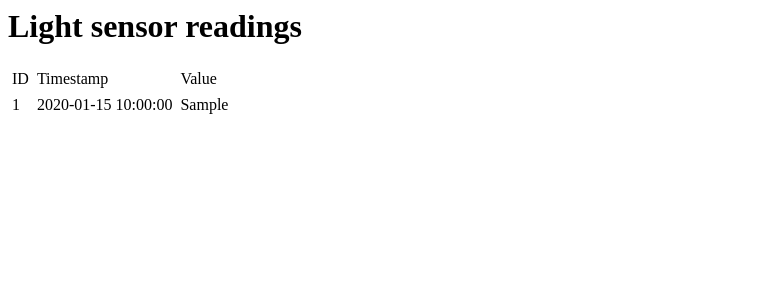
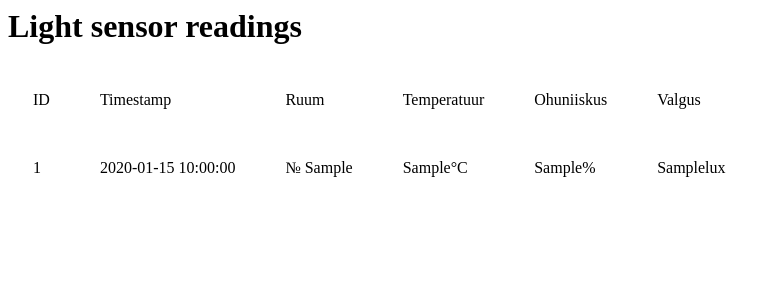
Before and after one commit to DTI-tudengite-tarkvaraprojektid/Suvepraktika13, a PHP site: page /get_data.php in a window 1280 px wide. Shown: the top 300 px of the page, without its empty margins (0-780 px from the left). Run offline with PHP 8.4, Linux system fonts and the light colour scheme; tables that the repository leaves empty or names only in its code hold one stand-in row (values such as "Sample post"); data that the repository does not hold is empty.

Commit message:
Update get_data.php

```diff
--- a/sensor/get_data.php
+++ b/sensor/get_data.php
@@ -1,6 +1,7 @@
+
 <?php
 $url=$_SERVER['REQUEST_URI'];
-header("Refresh: 1; URL=$url");  // Refresh the webpage every 5 seconds
+header("Refresh: 5; URL=$url");  // Refresh the webpage every 5 seconds
 ?>
 <html>
 <head>
@@ -8,18 +9,22 @@ header("Refresh: 1; URL=$url");  // Refresh the webpage every 5 seconds
 </head>
     <body>
         <h1>Light sensor readings</h1>
-    <table border="0" cellspacing="0" cellpadding="4">
+    <table border="0" cellspacing="0" cellpadding="25">
       <tr>
             <td>ID</td>
             <td>Timestamp</td>
-            <td>Value</td>
+            <td>Ruum</td>
+            <td>Temperatuur</td>
+            <td>Ohuniiskus</td>
+            <td>Valgus</td>
       </tr>
 
 <?php
-    $host='sql203.epizy.com';
-    $dbusername = "epiz_22225394";  // enter database username, I used "arduino" in step 2.2
+    date_default_timezone_set('Europe/Tallinn');
+    $host='localhost';
+    $dbusername = "id6141049_suvepraktika";  // enter database username, I used "arduino" in step 2.2
     $dbpassword = "ryhm13";  // enter database password, I used "arduinotest" in step 2.2
-    $server = "epiz_22225394_suvepraktika13";
+    $server = "id6141049_sensor";
 
 	function connection(){
 		$conn = new mysqli($GLOBALS["host"], $GLOBALS["dbusername"], $GLOBALS["dbpassword"], $GLOBALS["server"]);
@@ -31,7 +36,14 @@ header("Refresh: 1; URL=$url");  // Refresh the webpage every 5 seconds
 
 
 			while($row = $result->fetch_assoc()) {
-				echo "<tr><td>" . $row['id'] . "</td><td>" . $row['time'] . "</td><td>" . $row['value'] . "</td></tr>";
+			     echo "<tr>";
+                 echo "<td>" . $row['id'] . "</td>";
+                 echo "<td>" . $row['time'] . "</td>";
+                 echo "<td>" ."&#8470; ". $row['ruum'] . "</td>";
+                 echo "<td>" . $row['temperatuur'] . "&deg;C" ."</td>";
+                 echo "<td>" . $row['ohuniiskus'] . "%" . "</td>";
+                 echo "<td>" . $row['valgus'] . "lux" . "</td>";
+                 echo "</tr>";
 			}
 			echo "</table>";
 		} else {
```
